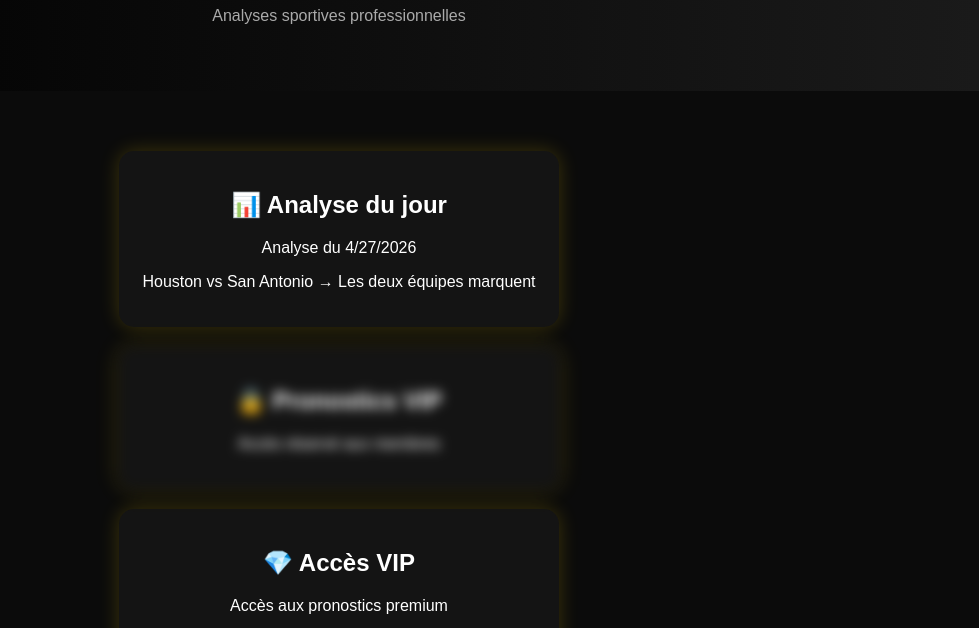
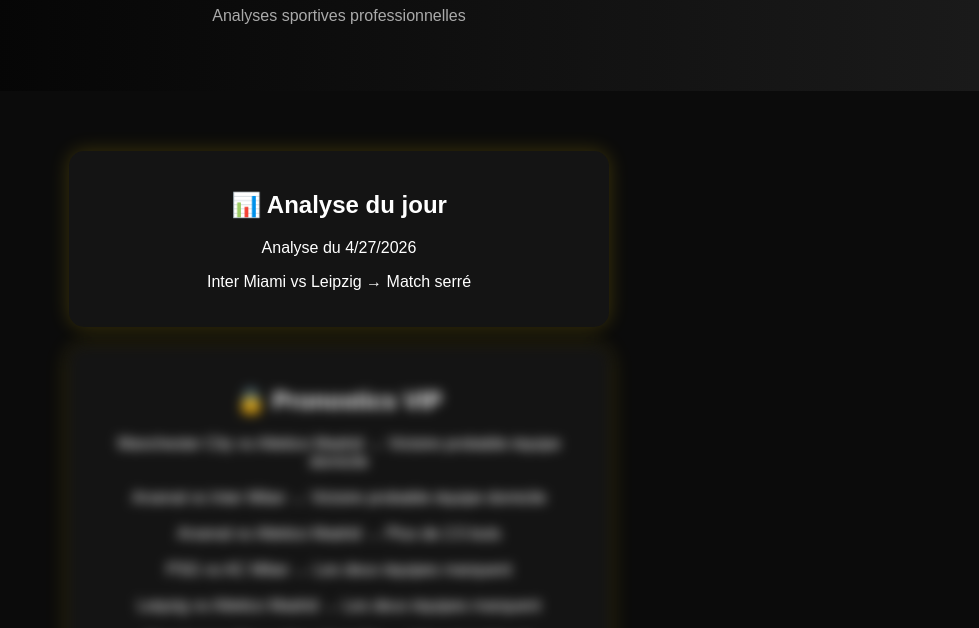
Before and after one commit to Karel-dbsk/easy-win, a plain HTML site: page index.html in a window 1280 px wide. Shown: the part 147-775 px from the top of the page, without its empty margins (301-1280 px from the left). Drawn offline with Linux system fonts and the light colour scheme.

Commit message:
Update index.html

```diff
--- a/index.html
+++ b/index.html
@@ -32,7 +32,7 @@
     padding:20px;
     margin:20px auto;
     border-radius:15px;
-    max-width:400px;
+    max-width:500px;
     box-shadow:0 0 20px rgba(255,215,0,0.2);
 }
 .vip {
@@ -72,7 +72,7 @@
 
     <div class="card vip">
         <h2>🔒 Pronostics VIP</h2>
-        <p>Accès réservé aux membres</p>
+        <p id="vip">Chargement des pronostics...</p>
     </div>
 
     <div class="card">
@@ -90,33 +90,65 @@
 </footer>
 
 <script>
-const matchs = [
-["New York","Chicago"],
-["Miami","Dallas"],
-["Los Angeles","Seattle"],
-["Houston","San Antonio"]
+const equipes = [
+"PSG","Marseille","Lyon","Monaco",
+"Real Madrid","Barcelona","Atletico Madrid",
+"Manchester City","Liverpool","Chelsea","Arsenal",
+"Bayern Munich","Dortmund","Leipzig",
+"Juventus","AC Milan","Inter Milan",
+"LA Galaxy","Inter Miami","New York City",
+"Chicago Fire","Seattle Sounders"
 ];
 
 const analyses = [
 "Victoire probable équipe domicile",
 "Plus de 2.5 buts",
 "Les deux équipes marquent",
-"Match serré"
+"Match serré",
+"Value bet détecté"
 ];
 
+// Analyse du jour
 function generateAI(){
-    const match = matchs[Math.floor(Math.random()*matchs.length)];
-    const analyse = analyses[Math.floor(Math.random()*analyses.length)];
+    let e1 = equipes[Math.floor(Math.random()*equipes.length)];
+    let e2 = equipes[Math.floor(Math.random()*equipes.length)];
+
+    while(e1 === e2){
+        e2 = equipes[Math.floor(Math.random()*equipes.length)];
+    }
+
+    let analyse = analyses[Math.floor(Math.random()*analyses.length)];
 
     document.getElementById("ai").innerText =
-    match[0] + " vs " + match[1] + " → " + analyse;
+    e1 + " vs " + e2 + " → " + analyse;
 
     const today = new Date();
     document.getElementById("date").innerText =
     "Analyse du " + today.toLocaleDateString();
 }
 
+// Pronostics VIP (20 matchs)
+function genererVIP(){
+    let resultat = "";
+
+    for(let i=0;i<20;i++){
+        let e1 = equipes[Math.floor(Math.random()*equipes.length)];
+        let e2 = equipes[Math.floor(Math.random()*equipes.length)];
+
+        while(e1 === e2){
+            e2 = equipes[Math.floor(Math.random()*equipes.length)];
+        }
+
+        let analyse = analyses[Math.floor(Math.random()*analyses.length)];
+
+        resultat += e1 + " vs " + e2 + " → " + analyse + "<br><br>";
+    }
+
+    document.getElementById("vip").innerHTML = resultat;
+}
+
 generateAI();
+genererVIP();
 </script>
 
 </body>
```
